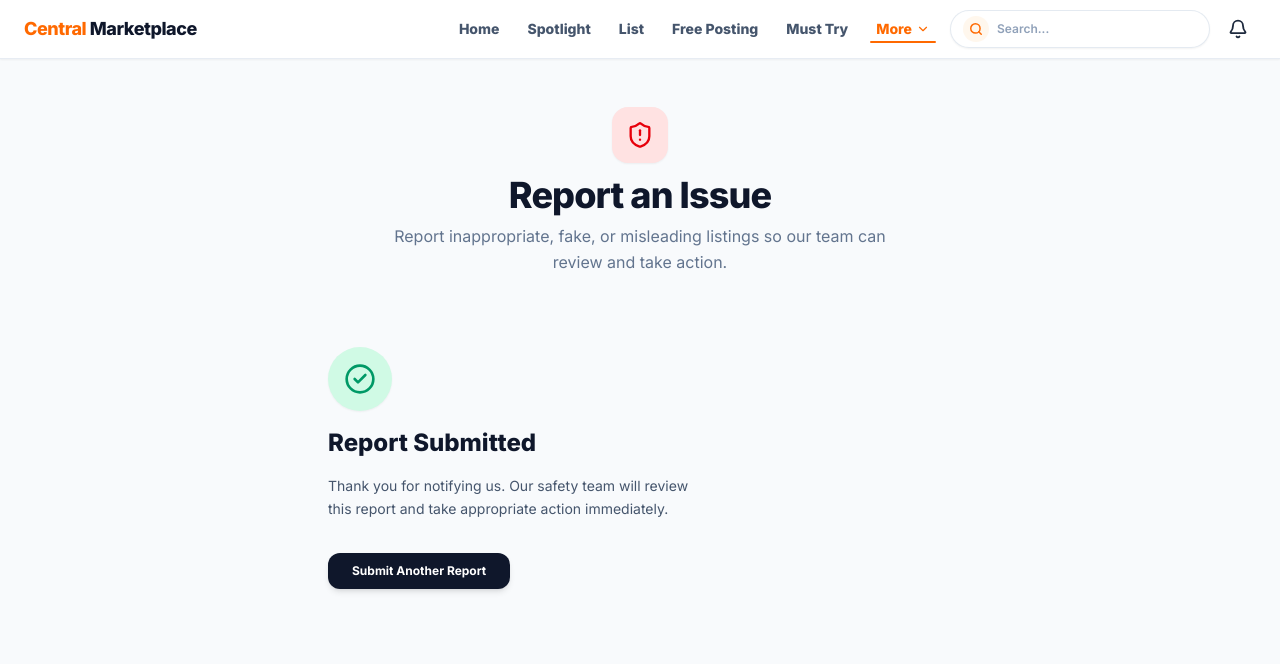
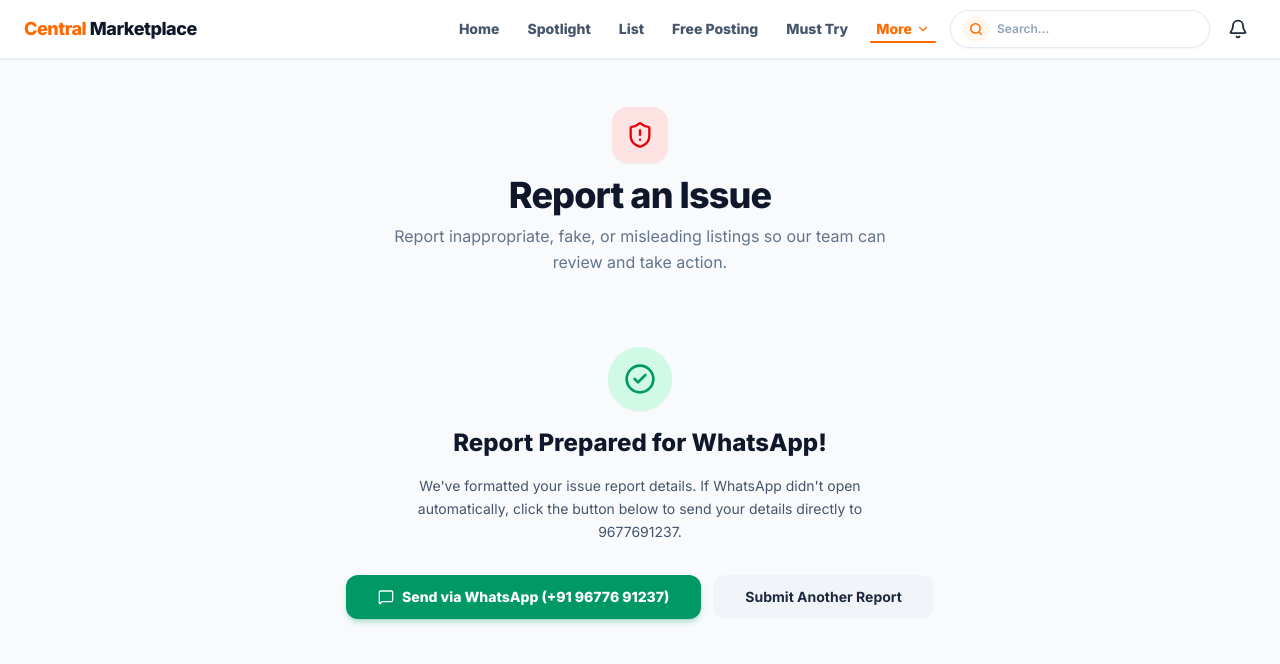
Before and after one commit to bala290498/central-marketplace-03, a Next.js app: page /report-an-issue in a window 1280 px wide. Both pictures are taken after typing "Sample", "Sample" into the empty fields and a click on the button "Submit Report". Shown: the top 664 px of the page. Built offline with nearby package versions, Linux system fonts and the light colour scheme.

Commit message:
Unify submit button styling and WhatsApp submission to 9677691237 on Must Try and Report Issue pages

```diff
--- a/src/app/must-try/page.tsx
+++ b/src/app/must-try/page.tsx
@@ -2,7 +2,7 @@
 
 import React, { useState, useMemo, useRef, useEffect } from "react";
 import { Navbar } from "@/components/Navbar";
-import { Star, Search, Sparkles, Tag, ChevronDown, CheckCircle2 } from "lucide-react";
+import { Star, Search, Sparkles, Tag, ChevronDown, CheckCircle2, Send, MessageSquare } from "lucide-react";
 import { getOffers, getSpotlightOffers } from "@/lib/offers";
 
 interface SearchableItem {
@@ -30,6 +30,7 @@
   const [hoverRating, setHoverRating] = useState<number>(0);
   const [details, setDetails] = useState<string>("");
   const [isSubmitted, setIsSubmitted] = useState<boolean>(false);
+  const [submittedWhatsappUrl, setSubmittedWhatsappUrl] = useState<string>("");
   const [isDropdownOpen, setIsDropdownOpen] = useState<boolean>(false);
 
   const dropdownRef = useRef<HTMLDivElement>(null);
@@ -97,6 +98,20 @@
 
   const handleSubmit = (e: React.FormEvent) => {
     e.preventDefault();
+
+    const textLines = [
+      `*Must Try Rating - Central Marketplace*`,
+      listingId ? `• *Listing Title:* ${listingId}` : null,
+      selectedItem?.business ? `• *Business / Brand:* ${selectedItem.business}` : null,
+      `• *Is it True?:* ${isTrueOption}`,
+      `• *Rating:* ${rating} / 5 Stars (${RATING_LABELS[rating] || ""})`,
+      details ? `• *Additional Details:* ${details}` : null,
+    ].filter(Boolean).join("\n");
+
+    const phoneNum = "919677691237";
+    const url = `https://wa.me/${phoneNum}?text=${encodeURIComponent(textLines)}`;
+    setSubmittedWhatsappUrl(url);
+    window.open(url, "_blank");
     setIsSubmitted(true);
   };
 
@@ -122,25 +137,37 @@
 
         {/* Direct Page Form Content */}
         {isSubmitted ? (
-          <div className="py-10 text-left space-y-4">
-            <div className="w-16 h-16 rounded-full bg-emerald-100 text-emerald-600 flex items-center justify-center shadow-xs">
+          <div className="py-10 text-center space-y-4">
+            <div className="w-16 h-16 rounded-full bg-emerald-100 text-emerald-600 flex items-center justify-center mx-auto shadow-xs">
               <CheckCircle2 className="w-8 h-8" />
             </div>
-            <h2 className="font-extrabold text-slate-900 text-xl sm:text-2xl">Rating Submitted</h2>
-            <p className="text-sm text-slate-600 max-w-sm leading-relaxed">
-              Thank you for sharing your rating! Your feedback helps highlight the best listings on Central Marketplace.
+            <h2 className="font-extrabold text-slate-900 text-xl sm:text-2xl">Rating Prepared for WhatsApp!</h2>
+            <p className="text-sm text-slate-600 max-w-md mx-auto leading-relaxed">
+              We&apos;ve formatted your rating details. If WhatsApp didn&apos;t open automatically, click the button below to send your details directly to 9677691237.
             </p>
-            <div className="pt-4">
+            <div className="pt-4 flex flex-col sm:flex-row items-center justify-center gap-3">
+              {submittedWhatsappUrl && (
+                <a
+                  href={submittedWhatsappUrl}
+                  target="_blank"
+                  rel="noopener noreferrer"
+                  className="px-8 py-3 rounded-xl bg-emerald-600 hover:bg-emerald-700 text-white text-sm font-extrabold transition-colors shadow-md shadow-emerald-600/25 inline-flex items-center gap-2"
+                >
+                  <MessageSquare className="w-4 h-4" />
+                  <span>Send via WhatsApp (+91 96776 91237)</span>
+                </a>
+              )}
               <button
                 type="button"
                 onClick={() => {
                   setIsSubmitted(false);
+                  setSubmittedWhatsappUrl("");
                   setListingId("");
                   setIsTrueOption("Yes, 100% True");
                   setRating(5);
                   setDetails("");
                 }}
-                className="px-6 py-2.5 rounded-xl bg-slate-900 hover:bg-slate-800 text-white font-bold text-xs shadow-md transition-colors cursor-pointer"
+                className="px-8 py-3 rounded-xl bg-slate-100 hover:bg-slate-200 text-slate-800 text-sm font-bold transition-colors cursor-pointer"
               >
                 Submit Another Rating
               </button>
@@ -330,12 +357,13 @@
             </div>
 
             {/* Submit Button */}
-            <div className="text-center pt-2">
+            <div className="pt-4 flex justify-center text-center">
               <button
                 type="submit"
-                className="w-auto px-8 sm:px-10 py-3 sm:py-3.5 rounded-2xl bg-orange-500 hover:bg-orange-600 text-white font-extrabold text-sm sm:text-base transition-colors cursor-pointer inline-flex items-center justify-center gap-2"
+                className="w-auto px-8 sm:px-10 py-3 sm:py-3.5 rounded-xl bg-orange-500 hover:bg-orange-600 text-white font-extrabold text-sm sm:text-base shadow-md shadow-orange-500/25 transition-all cursor-pointer inline-flex items-center justify-center gap-2"
               >
-                Submit Rating
+                <Send className="w-4 h-4" />
+                <span>Submit Rating</span>
               </button>
             </div>
           </form>
--- a/src/app/report-an-issue/page.tsx
+++ b/src/app/report-an-issue/page.tsx
@@ -2,7 +2,7 @@
 
 import React, { useState, useMemo, useRef, useEffect } from "react";
 import { Navbar } from "@/components/Navbar";
-import { ShieldAlert, AlertOctagon, CheckCircle2, Search, Sparkles, Tag, ChevronDown } from "lucide-react";
+import { ShieldAlert, AlertOctagon, CheckCircle2, Search, Sparkles, Tag, ChevronDown, Send, MessageSquare } from "lucide-react";
 import { getOffers, getSpotlightOffers } from "@/lib/offers";
 
 interface SearchableItem {
@@ -18,6 +18,7 @@
   const [listingId, setListingId] = useState<string>("");
   const [details, setDetails] = useState<string>("");
   const [isSubmitted, setIsSubmitted] = useState<boolean>(false);
+  const [submittedWhatsappUrl, setSubmittedWhatsappUrl] = useState<string>("");
   const [isDropdownOpen, setIsDropdownOpen] = useState<boolean>(false);
 
   const dropdownRef = useRef<HTMLDivElement>(null);
@@ -81,6 +82,18 @@
 
   const handleSubmit = (e: React.FormEvent) => {
     e.preventDefault();
+
+    const textLines = [
+      `*Report an Issue - Central Marketplace*`,
+      listingId ? `• *Listing Title:* ${listingId}` : null,
+      `• *Reason:* ${reason}`,
+      details ? `• *Additional Details:* ${details}` : null,
+    ].filter(Boolean).join("\n");
+
+    const phoneNum = "919677691237";
+    const url = `https://wa.me/${phoneNum}?text=${encodeURIComponent(textLines)}`;
+    setSubmittedWhatsappUrl(url);
+    window.open(url, "_blank");
     setIsSubmitted(true);
   };
 
@@ -104,23 +117,36 @@
 
         {/* Direct Page Form Content (No Container Card) */}
         {isSubmitted ? (
-          <div className="py-10 text-left space-y-4">
-            <div className="w-16 h-16 rounded-full bg-emerald-100 text-emerald-600 flex items-center justify-center shadow-xs">
+          <div className="py-10 text-center space-y-4">
+            <div className="w-16 h-16 rounded-full bg-emerald-100 text-emerald-600 flex items-center justify-center mx-auto shadow-xs">
               <CheckCircle2 className="w-8 h-8" />
             </div>
-            <h2 className="font-extrabold text-slate-900 text-xl sm:text-2xl">Report Submitted</h2>
-            <p className="text-sm text-slate-600 max-w-sm leading-relaxed">
-              Thank you for notifying us. Our safety team will review this report and take appropriate action immediately.
+            <h2 className="font-extrabold text-slate-900 text-xl sm:text-2xl">Report Prepared for WhatsApp!</h2>
+            <p className="text-sm text-slate-600 max-w-md mx-auto leading-relaxed">
+              We&apos;ve formatted your issue report details. If WhatsApp didn&apos;t open automatically, click the button below to send your details directly to 9677691237.
             </p>
-            <div className="pt-4">
+            <div className="pt-4 flex flex-col sm:flex-row items-center justify-center gap-3">
+              {submittedWhatsappUrl && (
+                <a
+                  href={submittedWhatsappUrl}
+                  target="_blank"
+                  rel="noopener noreferrer"
+                  className="px-8 py-3 rounded-xl bg-emerald-600 hover:bg-emerald-700 text-white text-sm font-extrabold transition-colors shadow-md shadow-emerald-600/25 inline-flex items-center gap-2"
+                >
+                  <MessageSquare className="w-4 h-4" />
+                  <span>Send via WhatsApp (+91 96776 91237)</span>
+                </a>
+              )}
               <button
                 type="button"
                 onClick={() => {
                   setIsSubmitted(false);
+                  setSubmittedWhatsappUrl("");
                   setListingId("");
+                  setReason("Fake or fraudulent listing");
                   setDetails("");
                 }}
-                className="px-6 py-2.5 rounded-xl bg-slate-900 hover:bg-slate-800 text-white font-bold text-xs shadow-md transition-colors cursor-pointer"
+                className="px-8 py-3 rounded-xl bg-slate-100 hover:bg-slate-200 text-slate-800 text-sm font-bold transition-colors cursor-pointer"
               >
                 Submit Another Report
               </button>
@@ -246,13 +272,14 @@
               />
             </div>
 
-            {/* Submit Button (Centered, No Glowing Shadow) */}
-            <div className="text-center pt-2">
+            {/* Submit Button */}
+            <div className="pt-4 flex justify-center text-center">
               <button
                 type="submit"
-                className="w-auto px-8 sm:px-10 py-3 sm:py-3.5 rounded-2xl bg-orange-500 hover:bg-orange-600 text-white font-extrabold text-sm sm:text-base transition-colors cursor-pointer inline-flex items-center justify-center gap-2"
+                className="w-auto px-8 sm:px-10 py-3 sm:py-3.5 rounded-xl bg-orange-500 hover:bg-orange-600 text-white font-extrabold text-sm sm:text-base shadow-md shadow-orange-500/25 transition-all cursor-pointer inline-flex items-center justify-center gap-2"
               >
-                Submit Report
+                <Send className="w-4 h-4" />
+                <span>Submit Report</span>
               </button>
             </div>
           </form>
```
